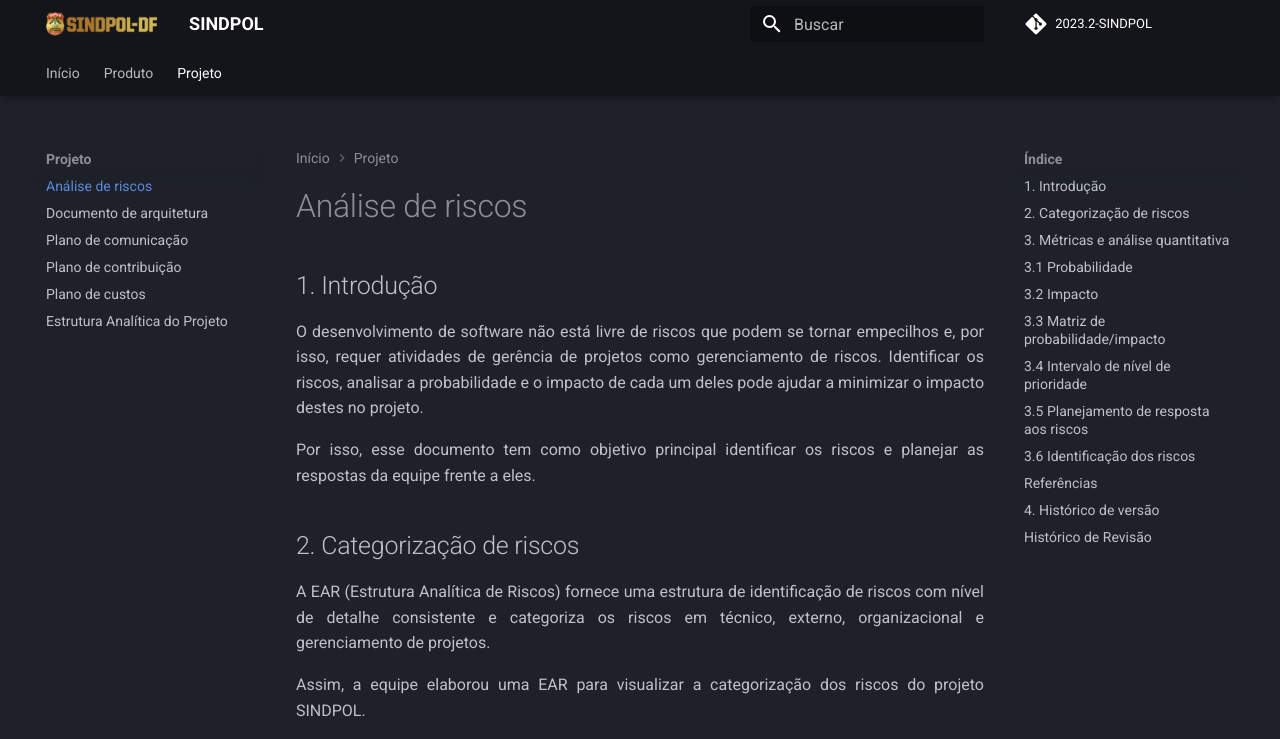
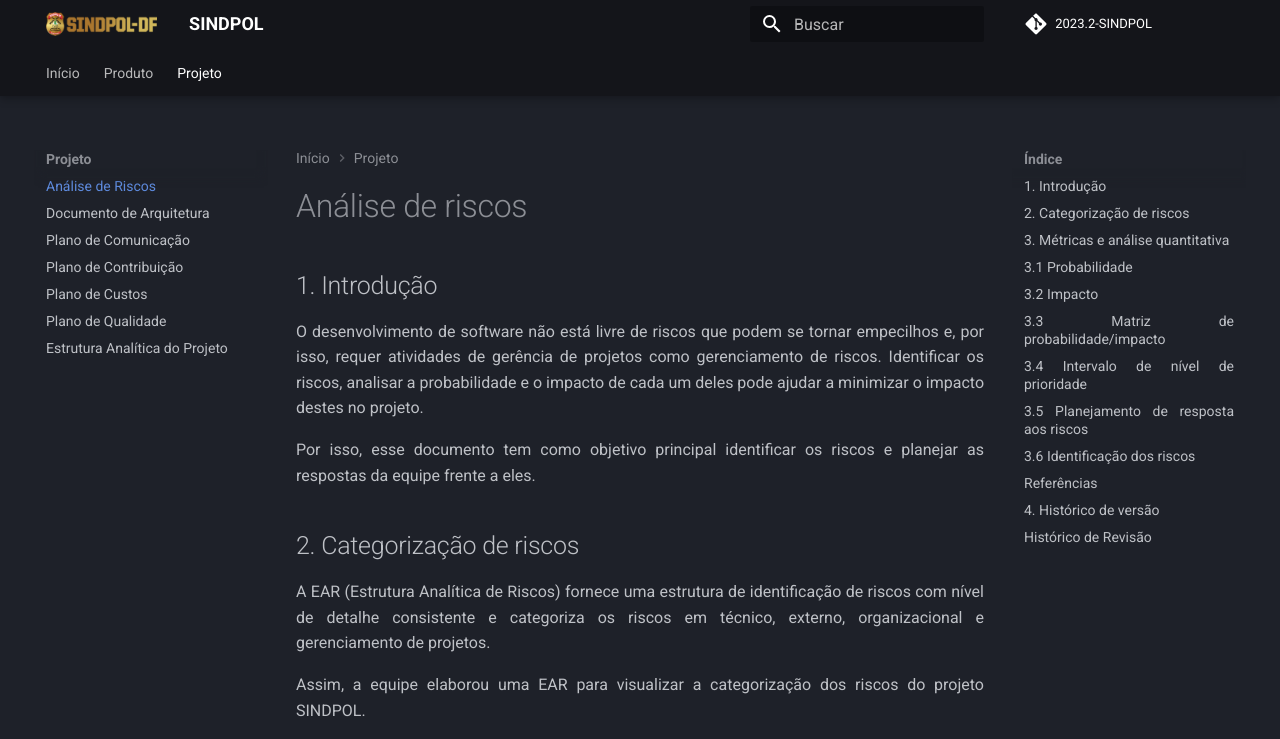
Before and after one commit to fga-eps-mds/2023.2-SINDPOL-DOC, an MkDocs documentation site: the page built from docs/projeto/risco.md, in a window 1280 px wide and 1400 px high. Shown: the top 739 px of the window. Built offline with MkDocs 1.6.1 and Material for MkDocs 9.7.7, drawn with Linux system fonts in a browser that asks for light colours; comment, search, counter and statistics services are not loaded; some of the changed text lies outside the part shown; grey boxes are pictures that could not be loaded.

Commit message:
Plano de qualidade
Criação do documento de plano de qualidade e ajustes no texto de outros documentos.

```diff
--- a/docs/projeto/risco.md
+++ b/docs/projeto/risco.md
@@ -1,4 +1,5 @@
 # Análise de riscos
+<style>body {text-align: justify}</style>
 
 ## 1. Introdução
 
@@ -17,6 +18,7 @@ Assim, a equipe elaborou uma EAR para visualizar a categorização dos riscos do
 ## 3. Métricas e análise quantitativa
 
 ## 3.1 Probabilidade
+
 A probabilidade indica a chance do risco acontecer.
 
 | Probabilidade         | Intervalo | Valor |
@@ -29,6 +31,7 @@ A probabilidade indica a chance do risco acontecer.
 | **Quase certa**  |      Entre 81% e 100% de chance de ocorrer      |  5  |
 
 ## 3.2 Impacto
+
 O impacto refere-se ao prejuízo que o risco gera ao projeto, se acontecer.
 
 | Impacto         | Descrição | Valor |
@@ -84,22 +87,22 @@ Para acompanhar os riscos identificados durante o projeto e sua evolução ao lo
 
 ## Referências
 
-Guia PMBOK 6a. ed. EUA: Project Management Institure, 2017. Disponível em: https://www.site.com. Acesso em: 19 out. 2023.
+Guia PMBOK 6a. ed. EUA: Project Management Institure, 2017. Disponível em: <https://www.site.com>. Acesso em: 19 out. 2023.
 
-Plano de Resposta ao Risco. Disponível em: https://www.cin.ufpe.br/~if717/Pmbok2000/pmbok_v2p/wsp_11.5.html#:~:text=O%20plano%20de%20resposta%20ao,acordo%20de%20resposta%20ao%20risco. Acesso em: 19 out. 2023.
+Plano de Resposta ao Risco. Disponível em: <https://www.cin.ufpe.br/~if717/Pmbok2000/pmbok_v2p/wsp_11.5.html#:~:text=O%20plano%20de%20resposta%20ao,acordo%20de%20resposta%20ao%20risco>. Acesso em: 19 out. 2023.
 
-PLANO de Resposta ao Risco. [S. l.: s. n.], 2010. Disponível em: http://moodle.stoa.usp.br/file.php/877/08_Monografia_Gerenciamento_Riscos.pdf. Acesso em: 19 out. 2023.
+PLANO de Resposta ao Risco. [S. l.: s. n.], 2010. Disponível em: <http://moodle.stoa.usp.br/file.php/877/08_Monografia_Gerenciamento_Riscos.pdf>. Acesso em: 19 out. 2023.
 
-EQUIPE ALECTRION 2022-2. Planejamento de Gerenciamento de Riscos. Disponível em: https://fga-eps-mds.github.io/2022-2-Alectrion-DOC/#/./Planejamento/riscos. Acesso em: 19 out. 2023.
+EQUIPE ALECTRION 2022-2. Planejamento de Gerenciamento de Riscos. Disponível em: <https://fga-eps-mds.github.io/2022-2-Alectrion-DOC/#/./Planejamento/riscos>. Acesso em: 19 out. 2023.
 
-Gerência de riscos em desenvolvimento de software. Disponível em: https://www.devmedia.com.br/gerencia-de-riscos-em-desenvolvimento-de-software/28506. Acesso em: 19 out. 2023.
+Gerência de riscos em desenvolvimento de software. Disponível em: <https://www.devmedia.com.br/gerencia-de-riscos-em-desenvolvimento-de-software/28506>. Acesso em: 19 out. 2023.
 
 RODRIGUES, Eli. EAR para projetos de software. Disponível em [https://www.elirodrigues.com/2013/09/21/gerenciamento-de-riscos-ear-para-projetos-de-software/](https://www.elirodrigues.com/2013/09/21/gerenciamento-de-riscos-ear-para-projetos-de-software/). Acesso em: 19 out. 2023.
-
 
 ## 4. Histórico de versão
 
 ## Histórico de Revisão
+
 | Data       | Versão | Modificação | Autor |
 | :--------- | :----- | :---------- | :---- |
 |18/10/2023| 0.1 | Criação do documento | Victor Amaral |
--- a/mkdocs.yml
+++ b/mkdocs.yml
@@ -27,16 +27,17 @@ extra_css:
 nav:
   - Início: index.md
   - Produto:
-      - Visão de produto: produto/visao.md
+      - Visão de Produto: produto/visao.md
       - Backlog: produto/backlog.md
       - Prototipação:
-        - Protótipo de alta fidelidade: produto/prototipo.md
-        - Guia de estilo: produto/guia.md
+        - Protótipo de Alta Fidelidade: produto/prototipo.md
+        - Guia de Estilo: produto/guia.md
   - Projeto:
-      - Análise de riscos: projeto/risco.md
-      - Documento de arquitetura: projeto/arquitetura.md
-      - Plano de comunicação: projeto/comunicacao.md
-      - Plano de contribuição: projeto/contribuicao.md
-      - Plano de custos: projeto/custos.md
+      - Análise de Riscos: projeto/risco.md
+      - Documento de Arquitetura: projeto/arquitetura.md
+      - Plano de Comunicação: projeto/comunicacao.md
+      - Plano de Contribuição: projeto/contribuicao.md
+      - Plano de Custos: projeto/custos.md
+      - Plano de Qualidade: projeto/qualidade.md
       - Estrutura Analítica do Projeto: projeto/eap.md
 dev_addr: "0.0.0.0:8000"
```
Also changed, not shown: docs/projeto/arquitetura.md (+3 -0 lines), docs/projeto/comunicacao.md (+3 -0 lines), docs/projeto/eap.md (+2 -0 lines), docs/projeto/qualidade.md (added, +122 -0 lines).
